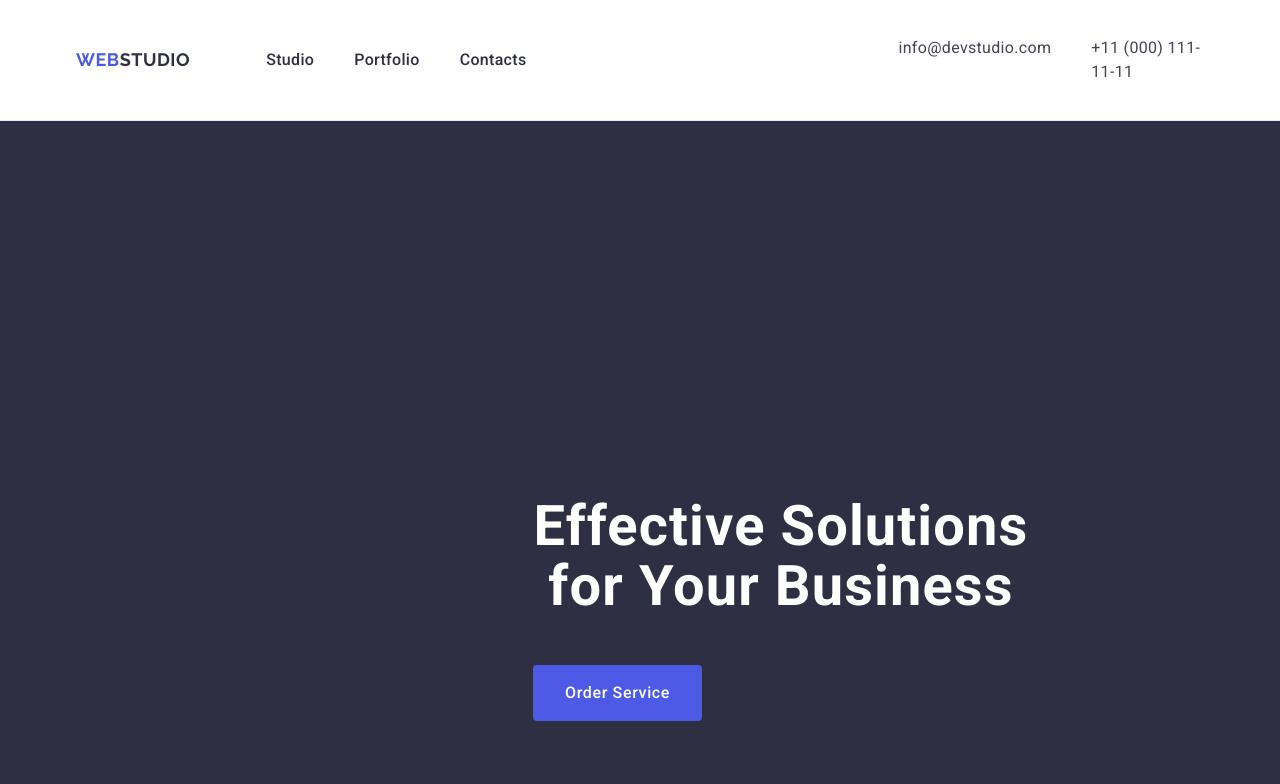
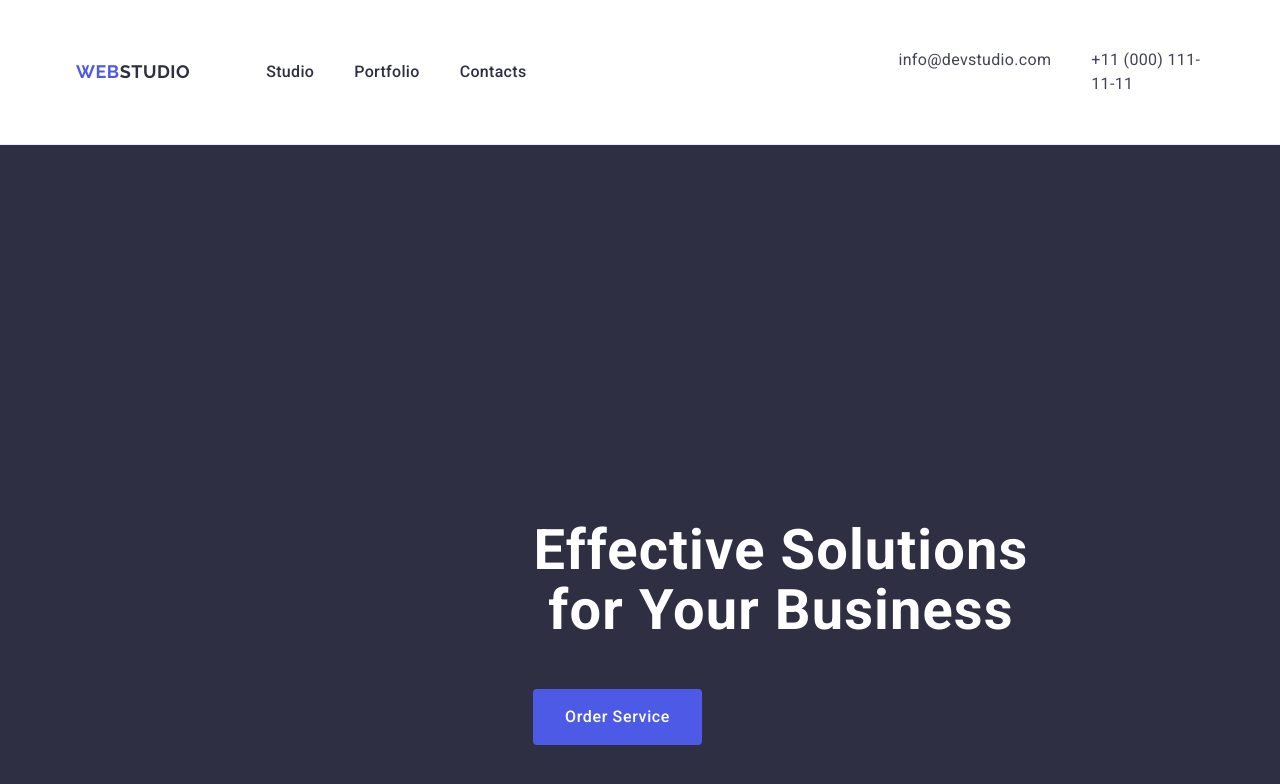
Before and after one commit to IvanSobko9548/goit-homework-03, a plain HTML site: page index.html in a window 1280 px wide. Shown: the top 784 px of the page. Drawn offline with nearby package versions, Linux system fonts and the light colour scheme.

Commit message:
Update styles.css

```diff
--- a/css/styles.css
+++ b/css/styles.css
@@ -116,6 +116,7 @@ button {
 .header-address-list {
     display: flex;
     gap: 40px;
+    padding: 24px 0px;
 
 }
 
```
